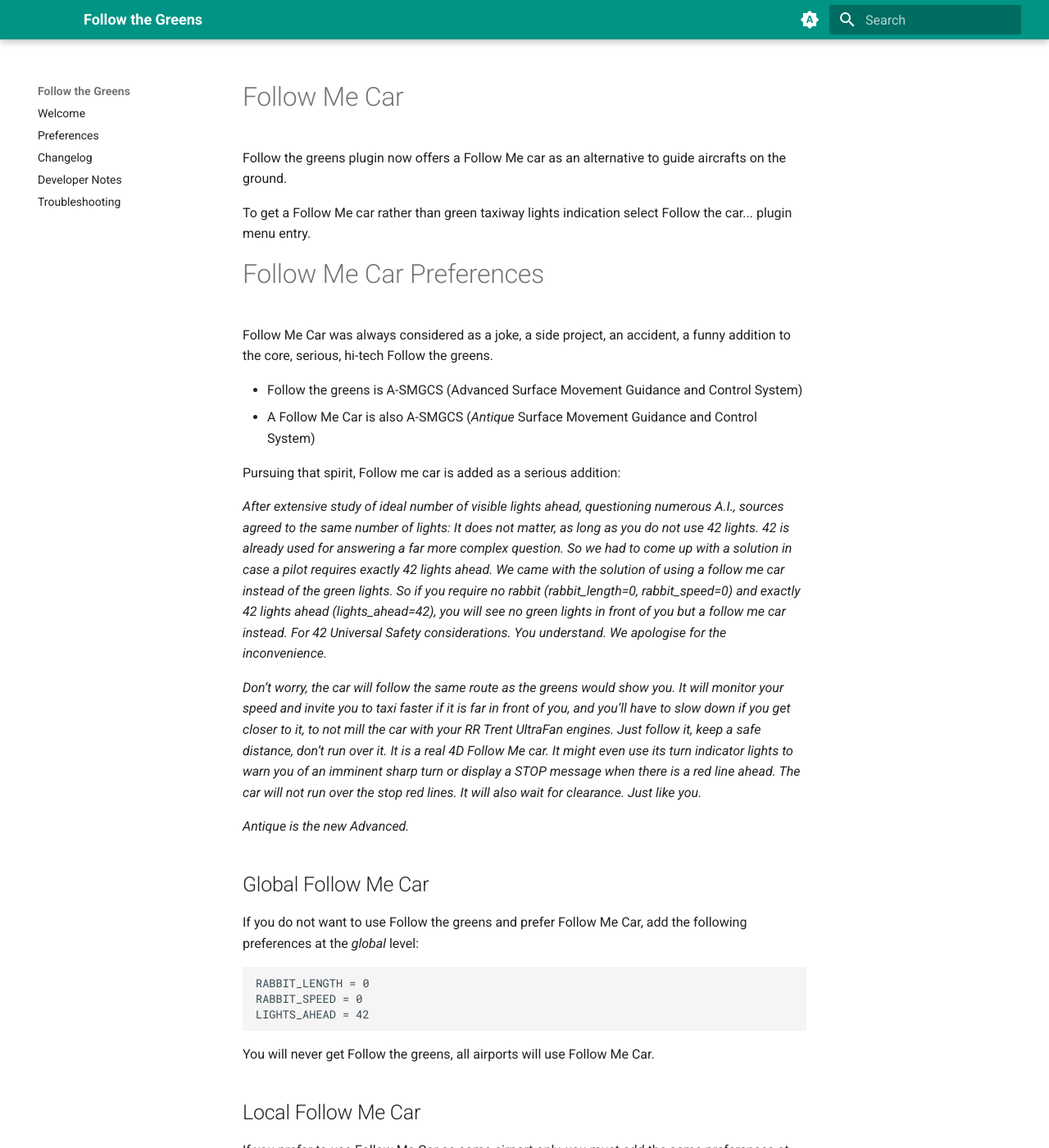
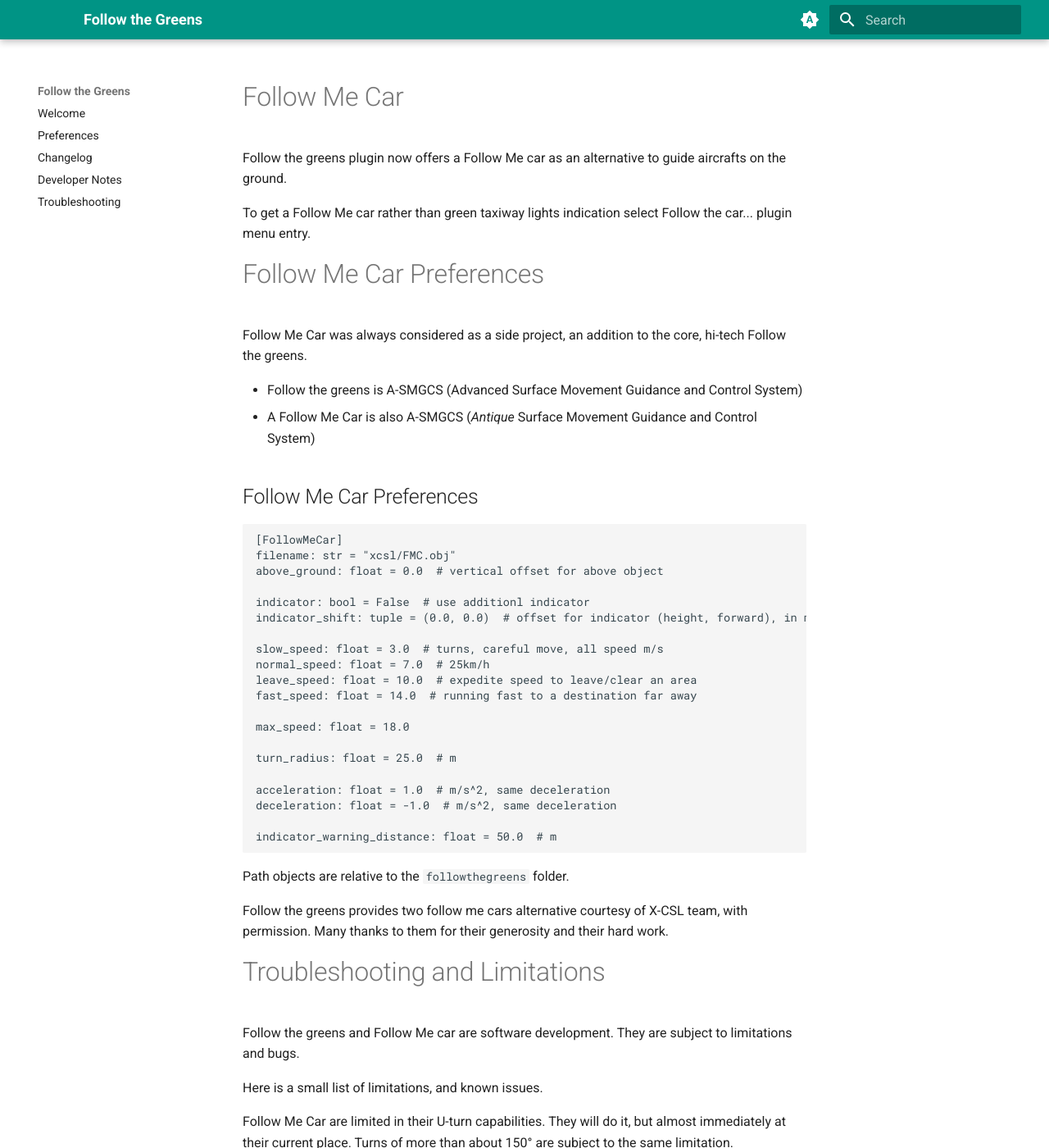
Before and after one commit to devleaks/followthegreens, an MkDocs documentation site: the page built from docs/fmc.md, in a window 1280 px wide and 1400 px high. Shown: the whole window at 82% size. Built offline with MkDocs 1.6.1 and Material for MkDocs 9.7.7, drawn with Linux system fonts in a browser that asks for light colours; some of the changed text lies outside the part shown.

Commit message:
corrected minor refactoring issues

````diff
--- a/docs/fmc.md
+++ b/docs/fmc.md
@@ -9,68 +9,12 @@
 
 # Follow Me Car Preferences
 
-Follow Me Car was always considered as a joke, a side project, an accident,
-a funny addition to the core, serious, hi-tech Follow the greens.
+Follow Me Car was always considered as a side project,
+an addition to the core, hi-tech Follow the greens.
 
  - Follow the greens is A-SMGCS (Advanced Surface Movement Guidance and Control System)
  - A Follow Me Car is also A-SMGCS (_Antique_ Surface Movement Guidance and Control System)
 
-Pursuing that spirit, Follow me car is added as a serious addition:
-
-*After extensive study of ideal number of visible lights ahead, questioning numerous A.I.,
-sources agreed to the same number of lights:
-It does not matter, as long as you do not use 42 lights.
-42 is already used for answering a far more complex question.
-So we had to come up with a solution in case a pilot requires exactly 42 lights ahead.
-We came with the solution of using a follow me car instead of the green lights.
-So if you require no rabbit (rabbit_length=0, rabbit_speed=0) and exactly 42 lights ahead (lights_ahead=42),
-you will see no green lights in front of you but a follow me car instead.
-For 42 Universal Safety considerations. You understand.
-We apologise for the inconvenience.*
-
-*Don’t worry, the car will follow the same route as the greens would show you.
-It will monitor your speed and invite you to taxi faster if it is far in front of you,
-and you’ll have to slow down if you get closer to it,
-to not mill the car with your RR Trent UltraFan engines.
-Just follow it, keep a safe distance, don’t run over it.
-It is a real 4D Follow Me car.
-It might even use its turn indicator lights to warn you of an imminent sharp turn or
-display a STOP message when there is a red line ahead.
-The car will not run over the stop red lines.
-It will also wait for clearance. Just like you.*
-
-*Antique is the new Advanced.*
-
-
-## Global Follow Me Car
-
-If you do not want to use Follow the greens and prefer Follow Me Car,
-add the following preferences at the _global_ level:
-
-```
-RABBIT_LENGTH = 0
-RABBIT_SPEED = 0
-LIGHTS_AHEAD = 42
-```
-
-You will never get Follow the greens, all airports will use Follow Me Car.
-
-
-## Local Follow Me Car
-
-If you prefer to use Follow Me Car as some airport only,
-you must add the same preferences at an _airport_ level.
-
-```
-[Airports.EBLG]
-RABBIT_LENGTH = 0
-RABBIT_SPEED = 0
-LIGHTS_AHEAD = 42
-```
-
-The above preferences will use Follow the greens at all airports
-except at Liège Airport where it will use a Follow Me Car
-(as it is in real life.)
 
 
 ## Follow Me Car Preferences
@@ -114,7 +58,7 @@
 
 Follow Me Car are limited in their U-turn capabilities.
 They will do it, but almost immediately at their current place.
-Turns of more that about 150° are subject to the same limitation.
+Turns of more than about 150° are subject to the same limitation.
 
 If lost, or if the aircraft did not follow indicated paths, it might get lost.
 Follow the greens provides a instruction to generate, on the fly, a new route
--- a/followthegreens/version.py
+++ b/followthegreens/version.py
@@ -1,3 +1,3 @@
 __NAME__ = "Follow the greens"
 __DESCRIPTION__ = "Follow the greens, a 4D X-Plane ATC A-SMGCS experience"
-__VERSION__ = "3.0.0"
+__VERSION__ = "3.0.1"
````
Also changed, not shown: docs/index.md (+47 -20 lines), 3 other files.
